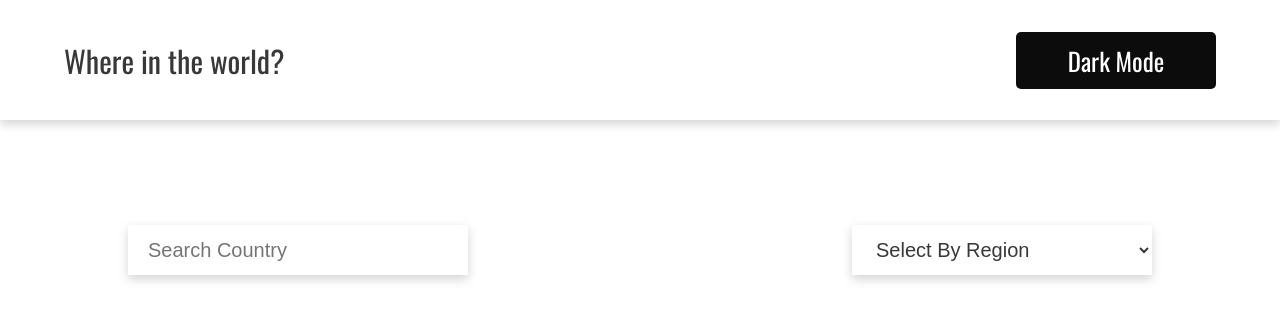
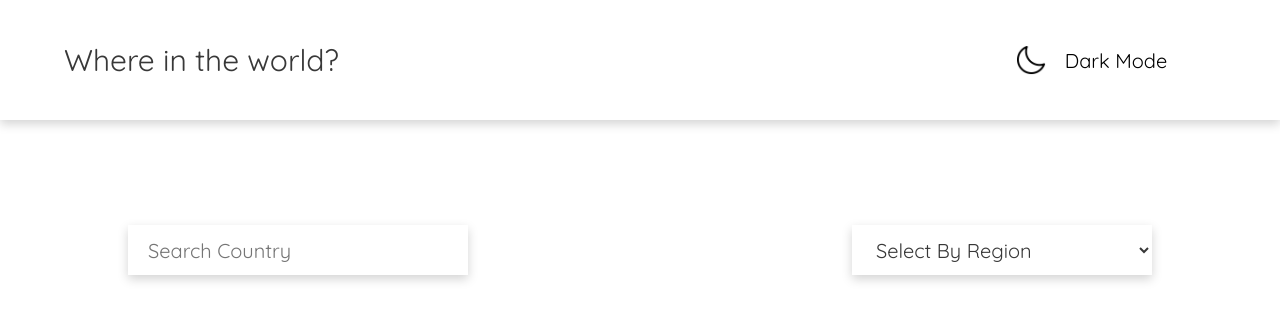
Before and after one commit to IzykGit/rest-countries-project, a React (Create React App) app: page / in a window 1280 px wide. Shown: the top 320 px of the page. Built offline with nearby package versions, Linux system fonts and the light colour scheme; no server answers.

Commit message:
changed fonts, added icons, changed dark most button

```diff
--- a/src/CountryDetails.js
+++ b/src/CountryDetails.js
@@ -13,13 +13,13 @@ export default function CountryDetails() {
     const darkTheme = useTheme()
 
     const themeStyles = {
-      backgroundColor: darkTheme ? "white" : "#383838",
+      backgroundColor: darkTheme ? "white" : "#424242",
       color: darkTheme ? "#383838" : "white",
       boxShadow: darkTheme ? "0px 4px 10px lightgrey" : "0px 4px 8px #282828"
     }
 
     const componentTheme = {
-        backgroundColor: darkTheme ? "white" : "#383838",
+        backgroundColor: darkTheme ? "white" : "#424242",
         color: darkTheme ? "#383838" : "white",
     }
 
--- a/src/HomePage.js
+++ b/src/HomePage.js
@@ -59,7 +59,7 @@ const HomePage = () => {
   const darkTheme = useTheme()
 
   const themeStyles = {
-    backgroundColor: darkTheme ? "white" : "#383838",
+    backgroundColor: darkTheme ? "white" : "#424242",
     color: darkTheme ? "#383838" : "white",
     boxShadow: darkTheme ? "0px 4px 10px lightgrey" : "0px 4px 8px #282828"
   }
@@ -111,9 +111,9 @@ const HomePage = () => {
                               </div>
                               <div className={styles.countryInfo}>
                                   <p className={styles.countryName}>{country.name.common}:</p>
-                                  <p>Population: {country.population}</p>
-                                  <p>Region: {country.region}</p>
-                                  <p>Capital: {country.capital}</p>
+                                  <p><span style={{fontWeight: "bold"}}>Population:</span> {country.population}</p>
+                                  <p><span style={{fontWeight: "bold"}}>Region:</span> {country.region}</p>
+                                  <p><span style={{fontWeight: "bold"}}>Capital:</span> {country.capital}</p>
                               </div>
 
                           </div>
--- a/src/components/head.js
+++ b/src/components/head.js
@@ -7,15 +7,18 @@ const Head = () => {
   const toggleTheme = useThemeUpdate()
 
   const themeStyles = {
-    backgroundColor: darkTheme ? "white" : "#383838",
+    backgroundColor: darkTheme ? "white" : "black",
     color: darkTheme ? "#383838" : "white",
     boxShadow: darkTheme ? "0px 4px 10px lightgrey" : "0px 4px 8px #282828"
   }
 
   const buttonStyle = {
-    backgroundColor: darkTheme ? "#0C0C0C" : "white",
-    color: darkTheme ? "white" : "#0C0C0C",
+    color: darkTheme ? "black" : "white",
+    backgroundColor:  darkTheme ? "white" : "black"
   }
+
+
+
 
   return (
     <div className={styles.componentContainer} style={themeStyles}>
--- a/src/styles/CountryDetails.module.css
+++ b/src/styles/CountryDetails.module.css
@@ -1,4 +1,4 @@
-@import url('https://fonts.googleapis.com/css2?family=Oswald&family=Roboto&display=swap');
+@import url('https://fonts.googleapis.com/css?family=Quicksand&display=swap');
 
 
 .page {
@@ -8,6 +8,7 @@
     flex-direction: column;
     align-items: center;
     justify-content: center;
+    font-family: 'Quicksand', sans-serif;
 }
 
 .componentContainer {
--- a/src/styles/components/head.module.css
+++ b/src/styles/components/head.module.css
@@ -1,11 +1,11 @@
-@import url('https://fonts.googleapis.com/css2?family=Oswald&family=Roboto&display=swap');
+@import url('https://fonts.googleapis.com/css?family=Quicksand&display=swap');
 
 
 .componentContainer {
     display: flex;
     justify-content: center;
     height: 120px;
-    font-family: 'Oswald', sans-serif;
+    font-family: 'Quicksand', sans-serif;
     position: absolute;
     width: 100vw;
     z-index: 2;
@@ -24,12 +24,16 @@
 }
 
 .subContainer > button {
-    font-size: 25px;
+    font-size: 20px;
     padding: 10px;
     width: 200px;
     border: none;
-    font-family: 'Oswald', sans-serif;
+    font-family: 'Quicksand', sans-serif;
     cursor: pointer;
     transition: 0.3s;
     border-radius: 5px;
+    background-image: url("../../../public/night-mode.png");
+    background-size: 30px;
+    background-repeat: no-repeat;
+    background-position:center left;
 }
--- a/src/styles/homePage.module.css
+++ b/src/styles/homePage.module.css
@@ -1,5 +1,4 @@
-@import url('https://fonts.googleapis.com/css2?family=Oswald&family=Roboto&display=swap');
-
+@import url('https://fonts.googleapis.com/css?family=Quicksand&display=swap');
 
 .componentContainer {
     width: 100%;
@@ -22,7 +21,6 @@
     align-items: center;
     justify-content: space-between;
     width: fit-content;
-    font-family: 'Oswald', sans-serif;
     width: 80%;
 }
 
@@ -33,6 +31,7 @@
     padding: 0px 20px 0px 20px;
     border: none;
     box-shadow: 0px 0px 10px 1px lightgrey;
+    font-family: 'Quicksand', sans-serif;
 }
 
 .inputSubContainer > input:focus {
@@ -47,6 +46,8 @@
     padding: 0px 20px 0px 20px;
     border: none;
     box-shadow: 0px 0px 10px 1px lightgrey;
+    font-family: 'Quicksand', sans-serif;
+
 }
 
 .selectRegion:focus {
@@ -83,7 +84,7 @@
     grid-template-columns: repeat(auto-fit, 350px);
     row-gap: 105px;
     column-gap: 100px;
-    font-family: 'Oswald', sans-serif;
+    font-family: 'Quicksand', sans-serif;
     justify-content: center;
     padding-bottom: 100px;
 }
```
Also changed, not shown: public/night-mode.png (added).
